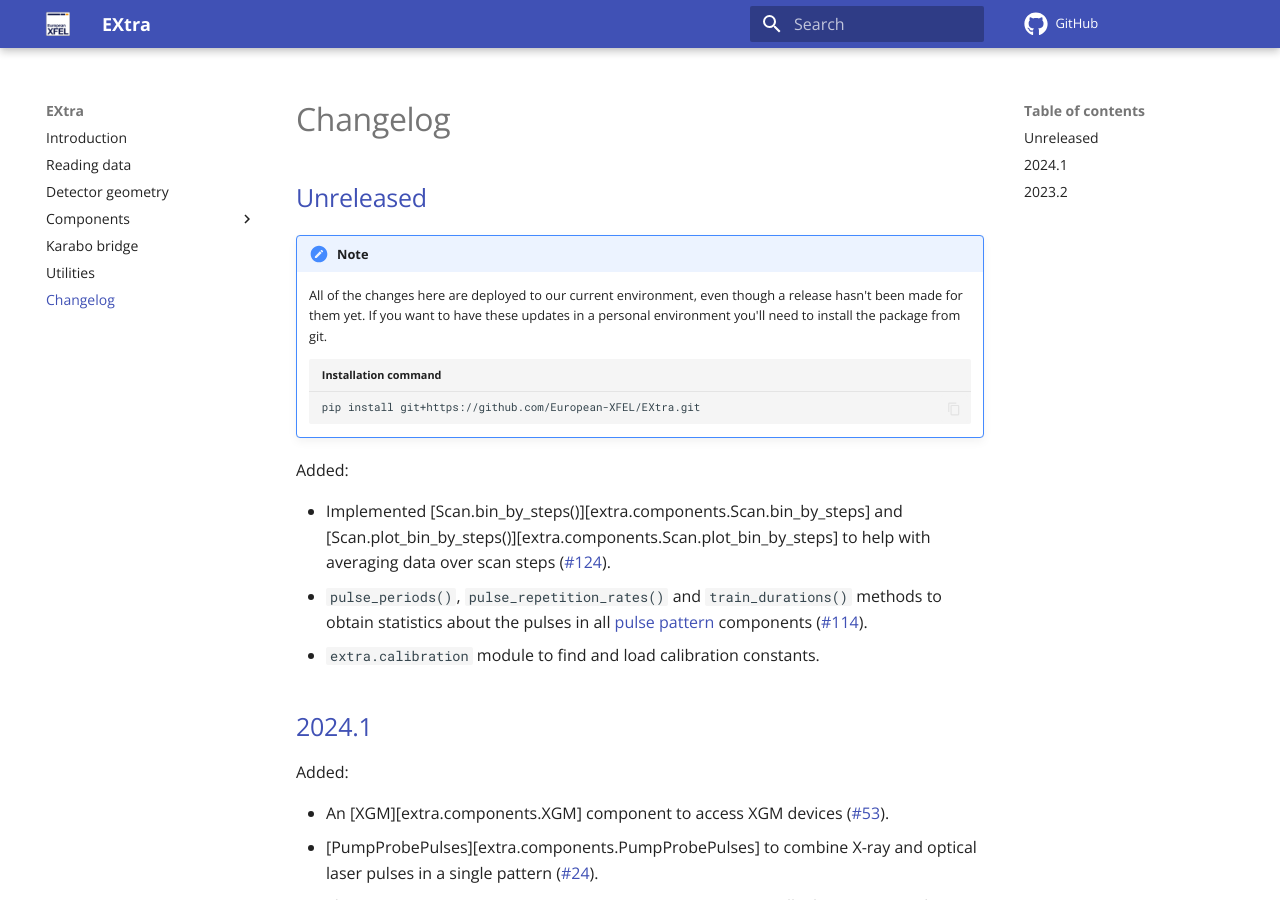
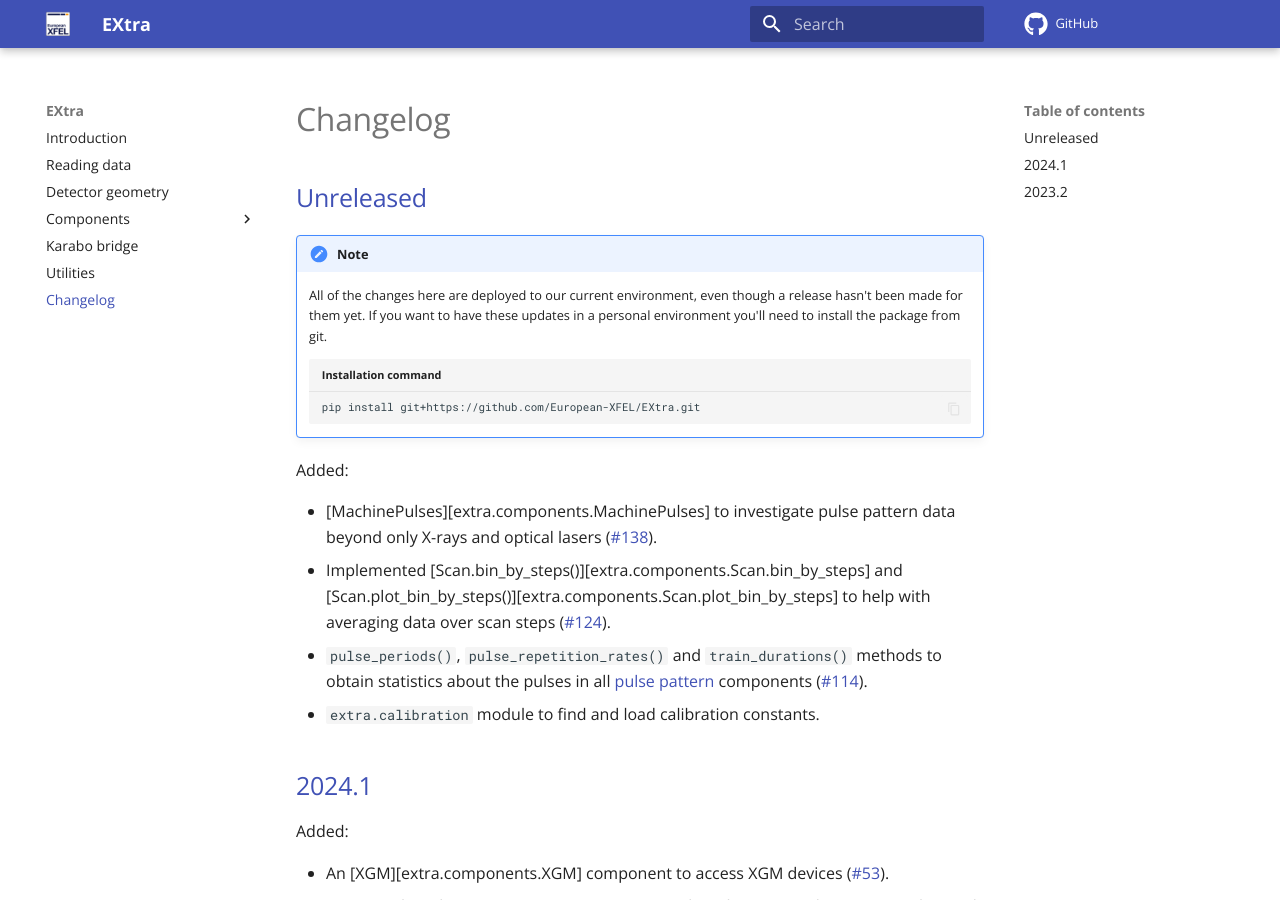
Before and after one commit to European-XFEL/EXtra, an MkDocs documentation site: the page built from docs/changelog.md, in a window 1280 px wide and 900 px high. Built offline with MkDocs 1.6.1 and Material for MkDocs 9.7.7, drawn with Linux system fonts in a browser that asks for light colours; emoji names are drawn with the system emoji font; comment, search, counter and statistics services are not loaded.

Commit message:
Add docs for MachinePulses

```diff
--- a/docs/changelog.md
+++ b/docs/changelog.md
@@ -18,6 +18,8 @@
 
 Added:
 
+- [MachinePulses][extra.components.MachinePulses] to investigate pulse pattern
+  data beyond only X-rays and optical lasers (!138).
 - Implemented [Scan.bin_by_steps()][extra.components.Scan.bin_by_steps] and
   [Scan.plot_bin_by_steps()][extra.components.Scan.plot_bin_by_steps] to help
   with averaging data over scan steps (!124).
```
Also changed, not shown: docs/components/index.md (+1 -0 lines), docs/components/pulse-patterns.md (+2 -0 lines).
